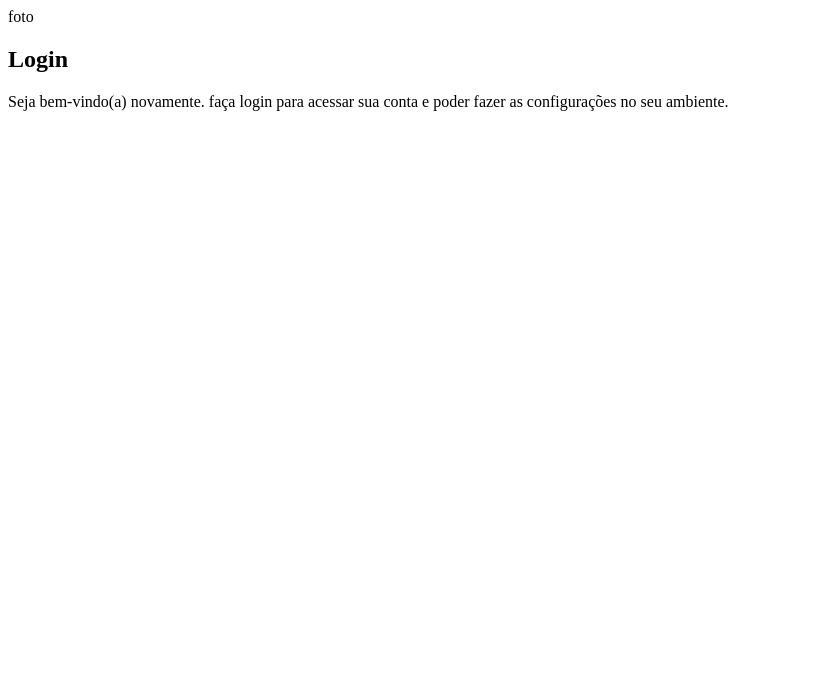
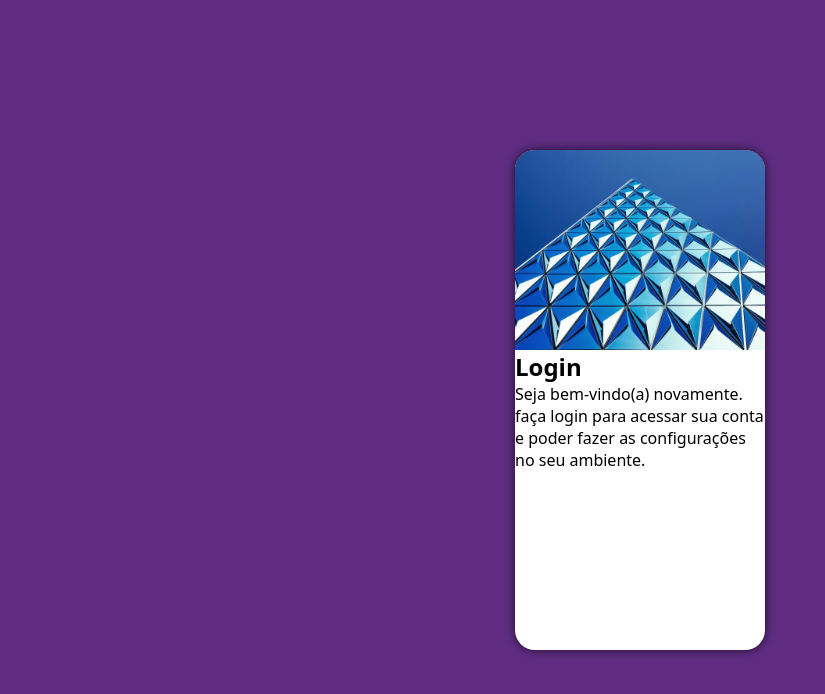
Before and after one commit to CleberSilva2023/projeto-login, a plain HTML site: page index.html in a window 1280 px wide. Shown: the whole page, without its empty margins (0-825 px from the left). Drawn offline with Linux system fonts and the light colour scheme.

Commit message:
projeto-login 03/09/2023

```diff
--- a/estilos/style.css
+++ b/estilos/style.css
@@ -5,3 +5,49 @@ Paleta de Cores
 Verde: #49a09d
 Lilás: #5f2c82
 */
+
+* {
+    font-family: system-ui, -apple-system, BlinkMacSystemFont, 'Segoe UI', Roboto, Oxygen, Ubuntu, Cantarell, 'Open Sans', 'Helvetica Neue', sans-serif;
+    padding: 0px;
+    margin: 0px;
+    box-sizing: border-box;
+}
+
+body, html {
+    background-color: #5f2c82;
+    height: 100vh;
+    width: 100vw;
+}
+
+main {
+    position: relative;
+    height: 100vh;
+    width: 100vw;
+}
+
+section#login {
+    position: absolute;
+    top: 50%;
+    left: 50%;
+    transform: translate(-50%, -50%);
+    overflow: hidden;
+
+    background-color: white;
+    width: 250px;
+    height: 500px;
+    border-radius: 20px;
+    box-shadow: 0px 0px 10px rgba(0, 0, 0, 0.7);
+}
+
+section#login > div#imagem {
+    display: block;
+    background: #5f2c82 url(../imagens/diamante-prata.jpg) no-repeat;
+    background-size: cover;
+    background-position: left bottom;
+    height: 200px;
+}
+
+section#login > div#formulário {
+    display: block;
+    padding: 10px;
+}
--- a/index.html
+++ b/index.html
@@ -10,7 +10,7 @@
     <main>
         <section id="login">
             <div id="imagem">
-                foto
+                <!-- AQUI VAI UMA IMAGEM-->
             </div>
             <div id="formulario">
                 <h1>Login</h1>
```
